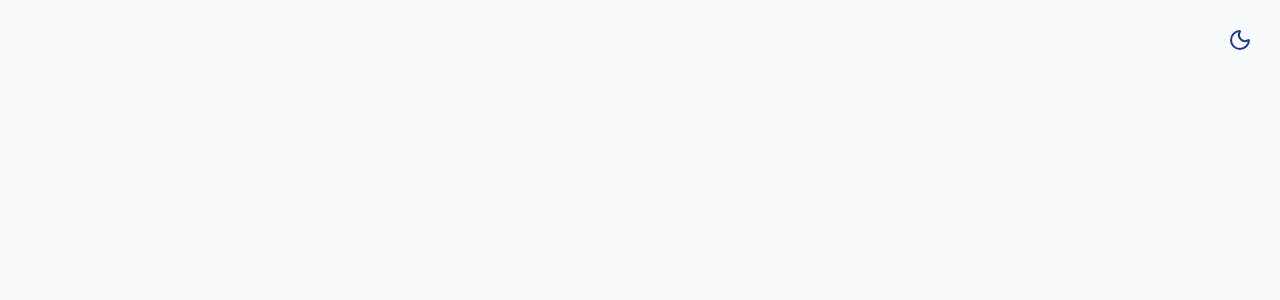
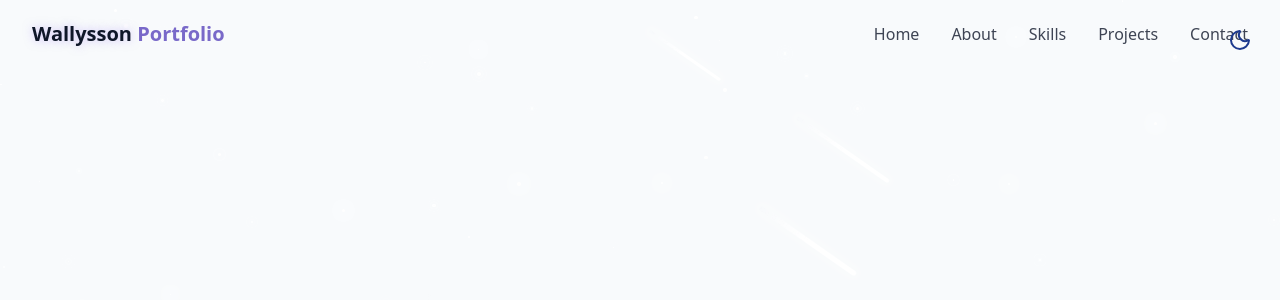
Before and after one commit to WalyssonCavalcante/Portifolio, a Next.js app: page / in a window 1280 px wide. Shown: the top 300 px of the page. Built offline with nearby package versions, Linux system fonts and the light colour scheme.

Commit message:
feat: plano de fundo animado e header

```diff
--- /dev/null
+++ b/src/app/components/Header.tsx
@@ -0,0 +1,101 @@
+"use client";
+import { useEffect, useState } from "react";
+import { Menu, X } from "lucide-react";
+import { cn } from "../lib/utils";
+
+interface NavItem {
+  name: string;
+  href: string;
+}
+
+const navItems: NavItem[] = [
+  { name: "Home", href: "#hero" },
+  { name: "About", href: "#about" },
+  { name: "Skills", href: "#skills" },
+  { name: "Projects", href: "#projects" },
+  { name: "Contact", href: "#contact" },
+];
+
+export const Header = () => {
+  const [isScrolled, setIsScrolled] = useState<boolean>(false);
+  const [isMenuOpen, setIsMenuOpen] = useState<boolean>(false);
+
+  useEffect(() => {
+    const handleScroll = () => {
+      setIsScrolled(window.scrollY > 10);
+    };
+
+    window.addEventListener("scroll", handleScroll);
+    return () => window.removeEventListener("scroll", handleScroll);
+  }, []);
+
+  useEffect(() => {
+    if (isMenuOpen) {
+      document.body.style.overflow = "hidden";
+    } else {
+      document.body.style.overflow = "auto";
+    }
+  }, [isMenuOpen]);
+
+  return (
+    <header
+      className={cn(
+        "fixed w-full z-40 transition-all duration-300",
+        isScrolled ? "py-3 bg-background/80 backdrop-blur-md shadow-sm" : "py-5"
+      )}
+    >
+      <div className="container flex items-center justify-between">
+        <a
+          className="text-xl font-bold text-primary flex items-center"
+          href="#hero"
+        >
+          <span className="relative z-10">
+            <span className="text-glow text-foreground">Wallysson</span>{" "}
+            Portfolio
+          </span>
+        </a>
+
+        <nav className="hidden md:flex space-x-8">
+          {navItems.map((item) => (
+            <a
+              key={item.name}
+              href={item.href}
+              className="text-foreground/80 hover:text-primary transition-colors duration-300"
+            >
+              {item.name}
+            </a>
+          ))}
+        </nav>
+
+        <button
+          onClick={() => setIsMenuOpen((prev) => !prev)}
+          className="md:hidden p-2 text-foreground z-50"
+          aria-label={isMenuOpen ? "Close Menu" : "Open Menu"}
+        >
+          {isMenuOpen ? <X size={24} /> : <Menu size={24} />}{" "}
+        </button>
+      </div>
+
+      <div
+        className={cn(
+          "fixed inset-0 bg-background/95 backdrop-blur-md z-40 flex flex-col items-center justify-center space-y-8 text-xl",
+          "transition-all duration-300 md:hidden",
+          isMenuOpen
+            ? "opacity-100 pointer-events-auto"
+            : "opacity-0 pointer-events-none"
+        )}
+      >
+        {navItems.map((item) => (
+          <a
+            key={item.name}
+            href={item.href}
+            className="text-foreground/80 hover:text-primary transition-colors duration-300"
+            onClick={() => setIsMenuOpen(false)}
+          >
+            {item.name}
+          </a>
+        ))}
+      </div>
+    </header>
+  );
+};
--- /dev/null
+++ b/src/app/components/StarBackground.tsx
@@ -0,0 +1,109 @@
+"use client";
+import { useEffect, useState } from "react";
+
+// 1. Interfaces criadas para definir a "forma" dos objetos
+interface Star {
+  id: number;
+  size: number;
+  x: number;
+  y: number;
+  opacity: number;
+  animationDuration: number;
+}
+
+interface Meteor {
+  id: number;
+  size: number;
+  x: number;
+  y: number;
+  delay: number;
+  animationDuration: number;
+}
+
+export const StarBackground = () => {
+  const [stars, setStars] = useState<Star[]>([]);
+  const [meteors, setMeteors] = useState<Meteor[]>([]);
+
+  useEffect(() => {
+    generateStars();
+    generateMeteors();
+
+    const handleResize = () => {
+      generateStars();
+    };
+
+    window.addEventListener("resize", handleResize);
+
+    return () => window.removeEventListener("resize", handleResize);
+  }, []);
+
+  const generateStars = () => {
+    const numberOfStars = Math.floor(
+      (window.innerWidth * window.innerHeight) / 10000
+    );
+
+    const newStars: Star[] = [];
+    for (let i = 0; i < numberOfStars; i++) {
+      newStars.push({
+        id: i,
+        size: Math.random() * 3 + 1,
+        x: Math.random() * 100,
+        y: Math.random() * 100,
+        opacity: Math.random() * 0.5 + 0.5,
+        animationDuration: Math.random() * 4 + 2,
+      });
+    }
+    setStars(newStars);
+  };
+
+  const generateMeteors = () => {
+    const numberOfMeteors = 4;
+
+    const newMeteors: Meteor[] = [];
+    for (let i = 0; i < numberOfMeteors; i++) {
+      newMeteors.push({
+        id: i,
+        size: Math.random() * 2 + 1,
+        x: Math.random() * 100,
+        y: Math.random() * 20,
+        delay: Math.random() * 0.8,
+        animationDuration: Math.random() * 3 + 3,
+      });
+    }
+    setMeteors(newMeteors);
+  };
+
+  return (
+    <div className="fixed inset-0 overflow-hidden pointer-events-none z-0">
+      {stars.map((star) => (
+        <div
+          key={star.id}
+          className="star animate-pulse-subtle"
+          style={{
+            width: `${star.size}px`,
+            height: `${star.size}px`,
+            left: `${star.x}%`,
+            top: `${star.y}%`,
+            opacity: star.opacity,
+            animationDuration: `${star.animationDuration}s`,
+          }}
+        />
+      ))}
+
+      {meteors.map((meteor) => (
+        <div
+          key={meteor.id}
+          className="meteor animate-meteor"
+          style={{
+            width: `${meteor.size * 50}px`,
+            height: `${meteor.size * 2}px`,
+            left: `${meteor.x}%`,
+            top: `${meteor.y}%`,
+            animationDelay: `${meteor.delay}s`,
+            animationDuration: `${meteor.animationDuration}s`,
+          }}
+        />
+      ))}
+    </div>
+  );
+};
--- a/src/app/layout.tsx
+++ b/src/app/layout.tsx
@@ -12,7 +12,7 @@ export default function RootLayout({
   children: React.ReactNode;
 }>) {
   return (
-    <html lang="en">
+    <html lang="pt-BR">
       <body>{children}</body>
     </html>
   );
--- a/src/app/page.tsx
+++ b/src/app/page.tsx
@@ -1,9 +1,13 @@
+import { Header } from "./components/Header";
+import { StarBackground } from "./components/StarBackground";
 import { ThemeToggle } from "./components/ThemeToggle";
 
 export default function Home() {
   return (
     <div className="min-h-screen bg-background text-foreground overflow-x-hidden">
       <ThemeToggle />
+      <StarBackground />
+      <Header />
     </div>
   );
 }
```
Also changed, not shown: src/app/components/HeroSection.tsx (added).
